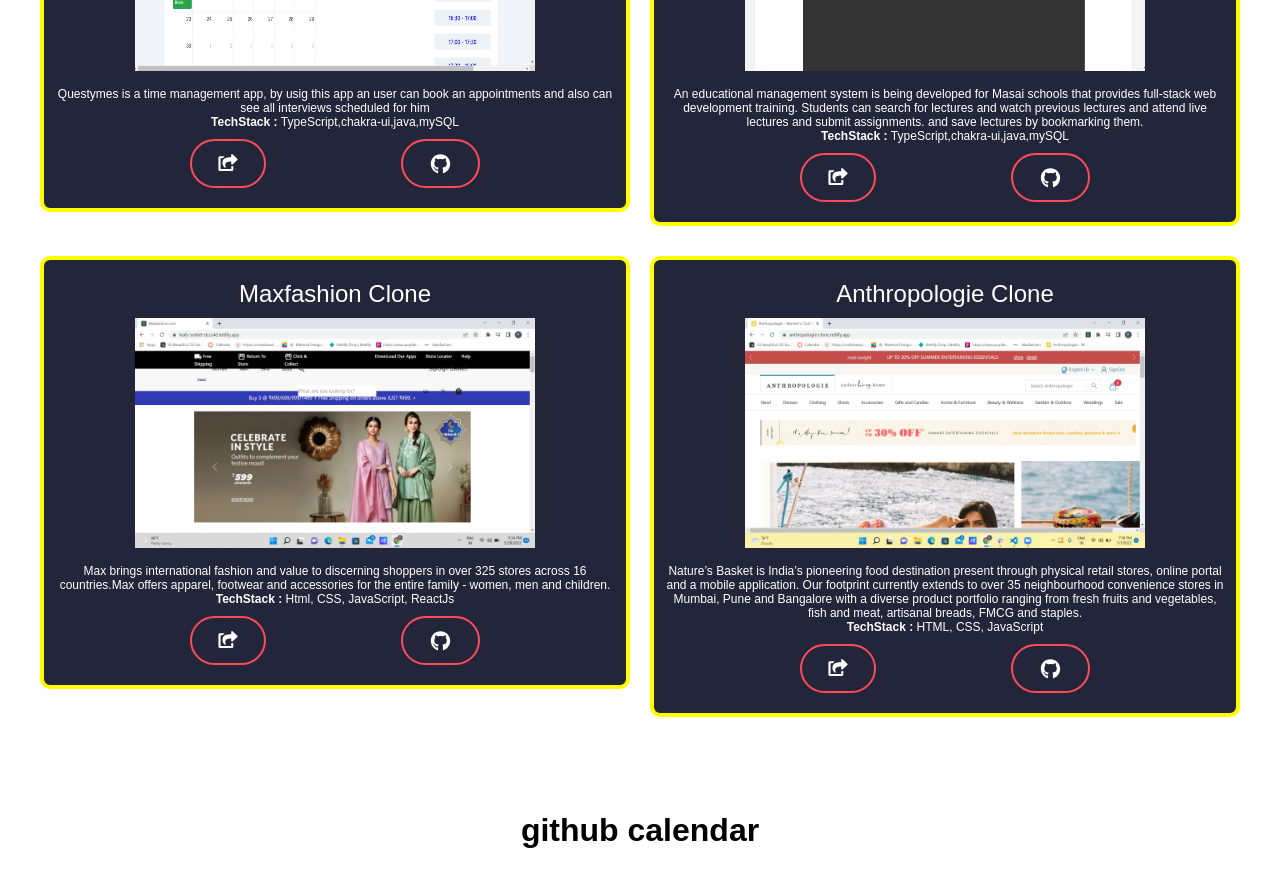
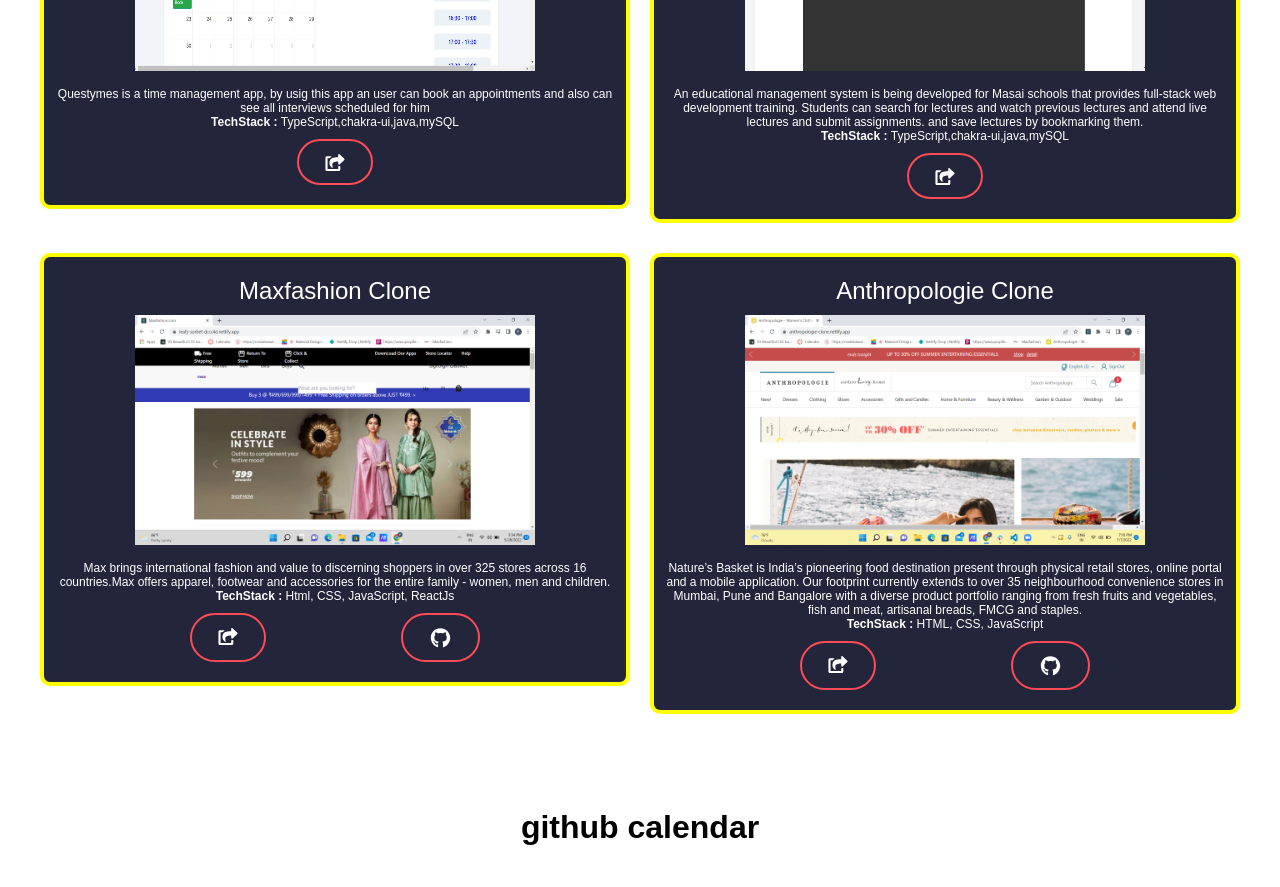
Before and after one commit to pintu8328/pintu8328.github.io, a React (Create React App) app: page / in a window 1280 px wide. Shown: the part 2580-3467 px from the top of the page. Built offline with nearby package versions, Linux system fonts and the light colour scheme.

Commit message:
github url removed

```diff
--- a/src/components/Project.js
+++ b/src/components/Project.js
@@ -12,7 +12,7 @@
       heading: "Questymes",
       img: "./images/questymes.png",
       link: "https://sparkly-tartufo-740f31.netlify.app",
-      repolink: "https://github.com/masai-builds/team-4-client-questymes/",
+      // repolink: "https://github.com/masai-builds/team-4-client-questymes/",
       p: "Questymes is a time management app, by usig this app an user can book an appointments and also can see all interviews scheduled for him",
       tech: "TypeScript,chakra-ui,java,mySQL",
     },
@@ -21,7 +21,7 @@
       heading: "Masaischool lms clone",
       img: "./images/lms.png",
       link: "https://learning-management-system-masai.netlify.app/",
-      repolink: "https://github.com/masai-builds/team-4-client",
+      // repolink: "https://github.com/masai-builds/team-4-client",
       p: "An educational management system is being developed for Masai schools that provides full-stack web development training. Students can search for lectures and watch previous lectures and attend live lectures and submit assignments. and save lectures by bookmarking them. ",
       tech: "TypeScript,chakra-ui,java,mySQL",
     },
@@ -81,6 +81,7 @@
                       }}
                     />
                   </a>
+                  {prices.repolink &&
                       <a
                       href={prices.repolink}
                       className="btn btn-outline"
@@ -95,6 +96,8 @@
                         }}
                       />
                     </a>
+                  }
+
                 </div>
               </div>
             </div>
```
Lines whose indentation alone changed are shown as unchanged.
